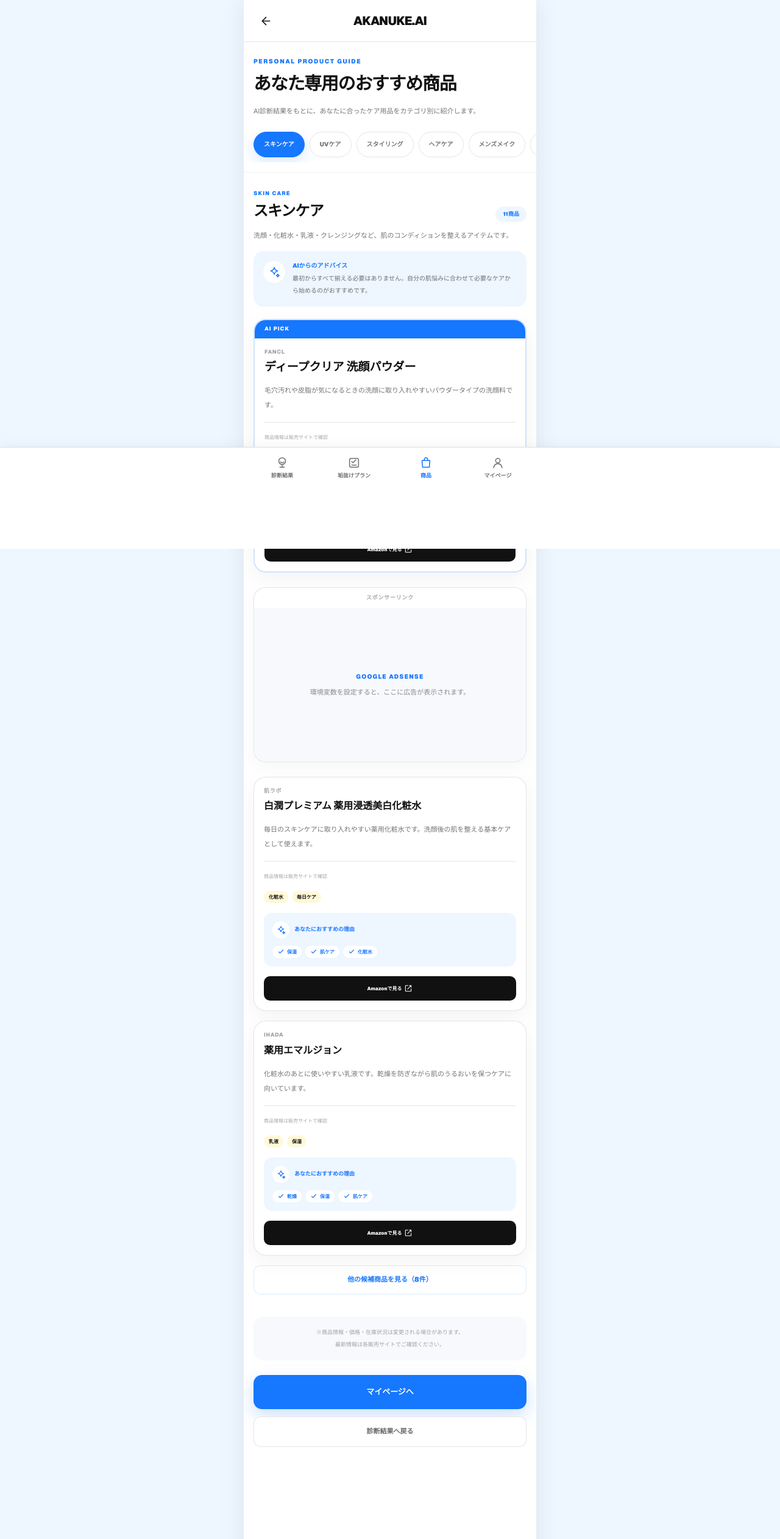
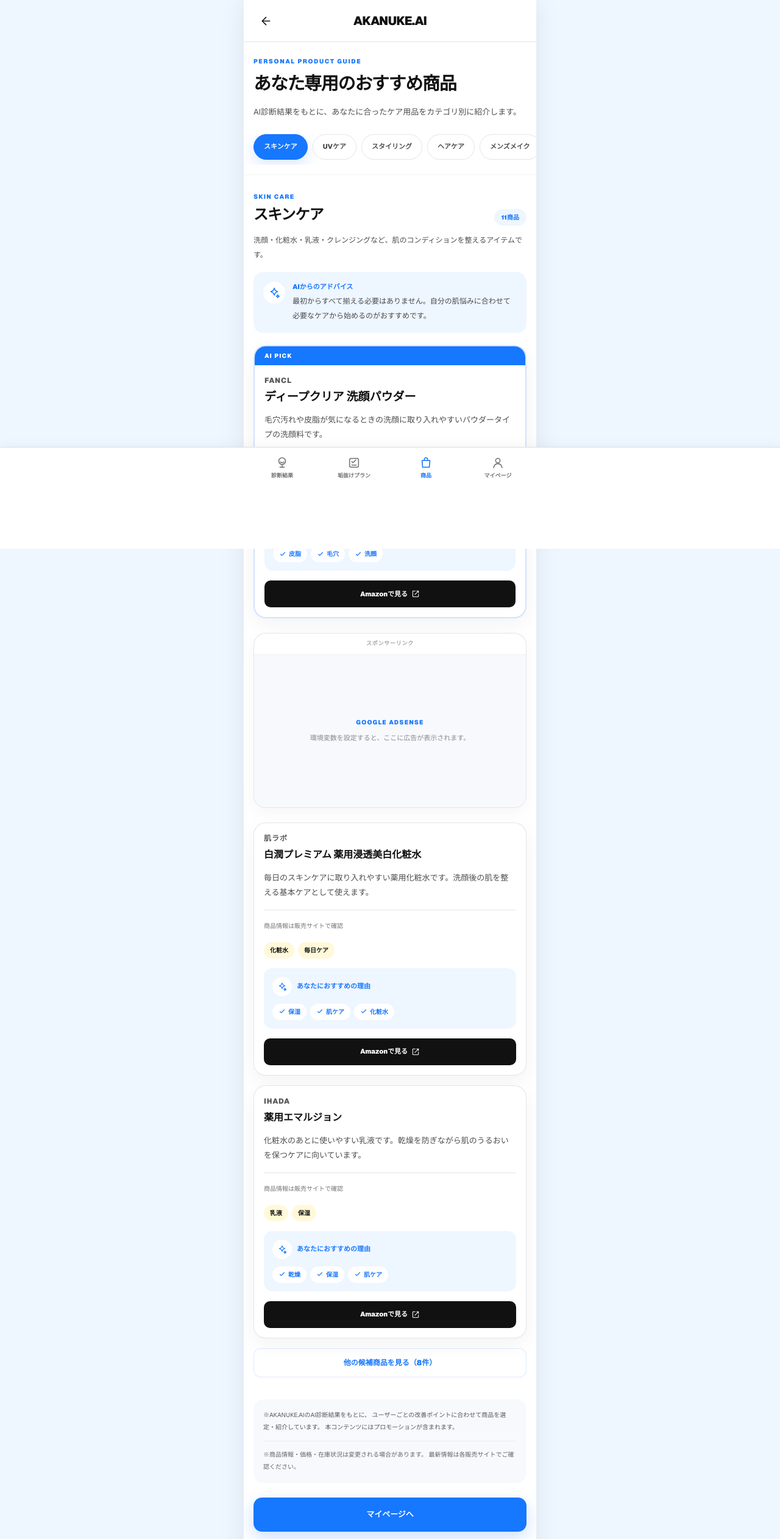
Before and after one commit to mori10tech/akanuke-ai, a Next.js app: page /products in a window 1280 px wide. Shown: the top 2524 px of the page at 61% size. Built offline with nearby package versions, Linux system fonts and the light colour scheme.

Commit message:
改善: 商品カードのブランド名の視認性を向上

```diff
--- a/app/products/page.tsx
+++ b/app/products/page.tsx
@@ -192,7 +192,7 @@ function AffiliateButtons({
   product: Product;
 }) {
   const baseClass =
-    "flex min-h-10 items-center justify-center gap-1 rounded-[10px] px-2 text-[8px] font-black text-white transition hover:-translate-y-0.5 active:scale-[0.98]";
+    "flex min-h-11 items-center justify-center gap-1.5 rounded-[10px] px-3 text-[11px] font-black text-white transition hover:-translate-y-0.5 active:scale-[0.98]";
 
   return (
     <div className="mt-4">
@@ -248,14 +248,14 @@ function ProductCard({
     >
       {featured ? (
         <div className="bg-[#1677FF] px-4 py-2">
-          <p className="text-[9px] font-black tracking-[0.12em] text-white">
+          <p className="text-[10px] font-black tracking-[0.12em] text-white">
             AI PICK
           </p>
         </div>
       ) : null}
 
       <div className="p-4">
-        <p className="text-[9px] font-black tracking-[0.08em] text-black/35">
+        <p className="text-[12px] font-black tracking-[0.08em] text-black/65">
           {product.brand}
         </p>
 
@@ -269,7 +269,7 @@ function ProductCard({
           {product.name}
         </h3>
 
-        <p className="mt-3 text-[11px] leading-6 text-black/55">
+        <p className="mt-3 text-[13px] leading-6 text-black/70">
           {product.description}
         </p>
 
@@ -278,16 +278,16 @@ function ProductCard({
             {product.rating &&
             product.reviewCount ? (
               <>
-                <p className="text-[9px] font-black text-[#111111]">
+                <p className="text-[11px] font-black text-[#111111]">
                   ★ {product.rating}
                 </p>
 
-                <p className="mt-0.5 text-[8px] text-black/35">
+                <p className="mt-0.5 text-[10px] text-black/55">
                   {product.reviewCount}
                 </p>
               </>
             ) : (
-              <p className="text-[8px] leading-4 text-black/35">
+              <p className="text-[10px] leading-5 text-black/55">
                 商品情報は販売サイトで確認
               </p>
             )}
@@ -308,7 +308,7 @@ function ProductCard({
             (badge) => (
               <span
                 key={badge}
-                className="rounded-full bg-[#FFF9D9] px-2 py-1 text-[8px] font-black text-[#111111]"
+                className="rounded-full bg-[#FFF9D9] px-2.5 py-1.5 text-[10px] font-black text-[#111111]"
               >
                 {badge}
               </span>
@@ -318,11 +318,11 @@ function ProductCard({
 
         <div className="mt-4 rounded-[14px] bg-[#EEF6FF] p-3.5">
           <div className="flex items-center gap-2">
-            <span className="flex h-7 w-7 shrink-0 items-center justify-center rounded-full bg-white text-[#1677FF]">
+            <span className="flex h-8 w-8 shrink-0 items-center justify-center rounded-full bg-white text-[#1677FF]">
               <SparkleIcon className="h-4 w-4" />
             </span>
 
-            <p className="text-[9px] font-black text-[#1677FF]">
+            <p className="text-[11px] font-black text-[#1677FF]">
               あなたにおすすめの理由
             </p>
           </div>
@@ -332,7 +332,7 @@ function ProductCard({
               (item) => (
                 <span
                   key={item}
-                  className="flex items-center gap-1 rounded-full bg-white px-2 py-1 text-[8px] font-black text-[#1677FF]"
+                  className="flex items-center gap-1 rounded-full bg-white px-2.5 py-1.5 text-[10px] font-black text-[#1677FF]"
                 >
                   <CheckIcon />
                   {item}
@@ -564,7 +564,7 @@ export default function ProductsPage() {
     return (
       <AppShell background="white">
         <div className="flex min-h-screen items-center justify-center px-5 text-center">
-          <p className="text-[13px] font-bold text-black/55">
+          <p className="text-[13px] font-bold text-black/70">
             現在掲載中の商品はありません。
           </p>
         </div>
@@ -591,7 +591,7 @@ export default function ProductsPage() {
               あなた専用のおすすめ商品
             </h1>
 
-            <p className="mt-3 text-[11px] leading-5 text-black/55">
+            <p className="mt-3 text-[13px] leading-6 text-black/70">
               AI診断結果をもとに、あなたに合ったケア用品をカテゴリ別に紹介します。
             </p>
           </div>
@@ -622,10 +622,10 @@ export default function ProductsPage() {
                           false,
                         );
                       }}
-                      className={`min-h-[42px] shrink-0 rounded-full border px-4 text-[10px] font-black transition active:scale-[0.98] ${
+                      className={`min-h-[42px] shrink-0 rounded-full border px-4 text-[11px] font-black transition active:scale-[0.98] ${
                         isActive
                           ? "border-[#1677FF] bg-[#1677FF] text-white shadow-[0_8px_24px_rgba(22,119,255,0.16)]"
-                          : "border-black/10 bg-white text-black/55 hover:border-[#1677FF]/30 hover:bg-[#EEF6FF] hover:text-[#1677FF]"
+                          : "border-black/10 bg-white text-black/70 hover:border-[#1677FF]/30 hover:bg-[#EEF6FF] hover:text-[#1677FF]"
                       }`}
                     >
                       {
@@ -644,7 +644,7 @@ export default function ProductsPage() {
             <section>
               <div className="flex items-end justify-between gap-4">
                 <div>
-                  <p className="text-[9px] font-black tracking-[0.14em] text-[#1677FF]">
+                  <p className="text-[10px] font-black tracking-[0.14em] text-[#1677FF]">
                     {
                       selectedCategoryData.englishLabel
                     }
@@ -657,7 +657,7 @@ export default function ProductsPage() {
                   </h2>
                 </div>
 
-                <span className="shrink-0 rounded-full bg-[#EEF6FF] px-3 py-1.5 text-[9px] font-black text-[#1677FF]">
+                <span className="shrink-0 rounded-full bg-[#EEF6FF] px-3 py-1.5 text-[10px] font-black text-[#1677FF]">
                   {
                     selectedProducts.length
                   }
@@ -665,7 +665,7 @@ export default function ProductsPage() {
                 </span>
               </div>
 
-              <p className="mt-3 text-[11px] leading-5 text-black/55">
+              <p className="mt-3 text-[12px] leading-6 text-black/70">
                 {
                   selectedCategoryData.description
                 }
@@ -677,11 +677,11 @@ export default function ProductsPage() {
                 </span>
 
                 <div>
-                  <p className="text-[10px] font-black text-[#1677FF]">
+                  <p className="text-[11px] font-black text-[#1677FF]">
                     AIからのアドバイス
                   </p>
 
-                  <p className="mt-1 text-[10px] leading-5 text-black/55">
+                  <p className="mt-1 text-[12px] leading-6 text-black/70">
                     {
                       selectedCategoryData.advice
                     }
@@ -738,7 +738,7 @@ export default function ProductsPage() {
                         !current,
                     )
                   }
-                  className="mt-4 flex min-h-[48px] w-full items-center justify-center rounded-[12px] border border-[#1677FF]/15 bg-white px-5 text-[11px] font-black text-[#1677FF] transition hover:bg-[#EEF6FF] active:scale-[0.99]"
+                  className="mt-4 flex min-h-[48px] w-full items-center justify-center rounded-[12px] border border-[#1677FF]/15 bg-white px-5 text-[12px] font-black text-[#1677FF] transition hover:bg-[#EEF6FF] active:scale-[0.99]"
                 >
                   {showAllProducts
                     ? "候補商品を閉じる"
@@ -751,9 +751,16 @@ export default function ProductsPage() {
             </section>
 
             <aside className="mt-9 rounded-[16px] bg-[#F7F9FC] px-4 py-4">
-              <p className="text-center text-[9px] leading-5 text-black/35">
+              <p className="text-[10px] leading-5 text-black/65">
+                ※AKANUKE.AIのAI診断結果をもとに、
+                ユーザーごとの改善ポイントに合わせて商品を選定・紹介しています。
+                本コンテンツにはプロモーションが含まれます。
+              </p>
+
+              <div className="my-3 h-px w-full bg-black/5" />
+
+              <p className="text-[10px] leading-5 text-black/60">
                 ※商品情報・価格・在庫状況は変更される場合があります。
-                <br />
                 最新情報は各販売サイトでご確認ください。
               </p>
             </aside>
@@ -768,7 +775,7 @@ export default function ProductsPage() {
 
               <Link
                 href="/result"
-    className="flex min-h-[50px] w-full items-center justify-center rounded-[12px] border border-black/10 bg-white px-5 text-[11px] font-black text-black/60 transition hover:bg-[#EEF6FF] active:scale-[0.99]"
+                className="flex min-h-[50px] w-full items-center justify-center rounded-[12px] border border-black/10 bg-white px-5 text-[12px] font-black text-black/70 transition hover:bg-[#EEF6FF] active:scale-[0.99]"
               >
                 診断結果へ戻る
               </Link>
```
Lines whose indentation alone changed are shown as unchanged.
